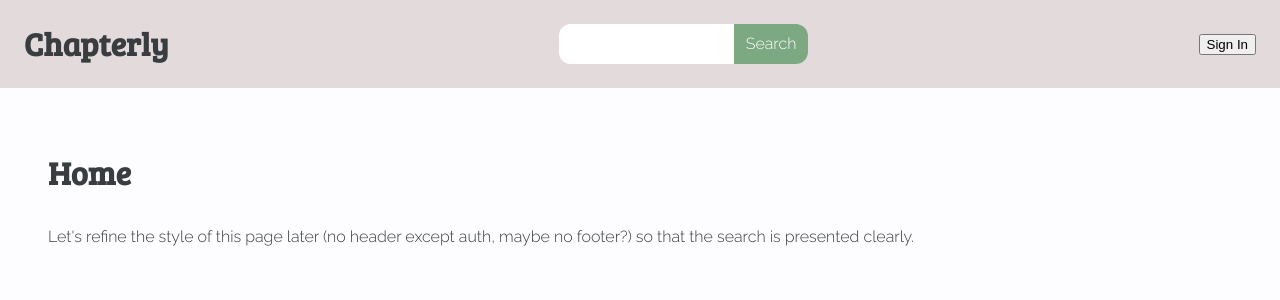
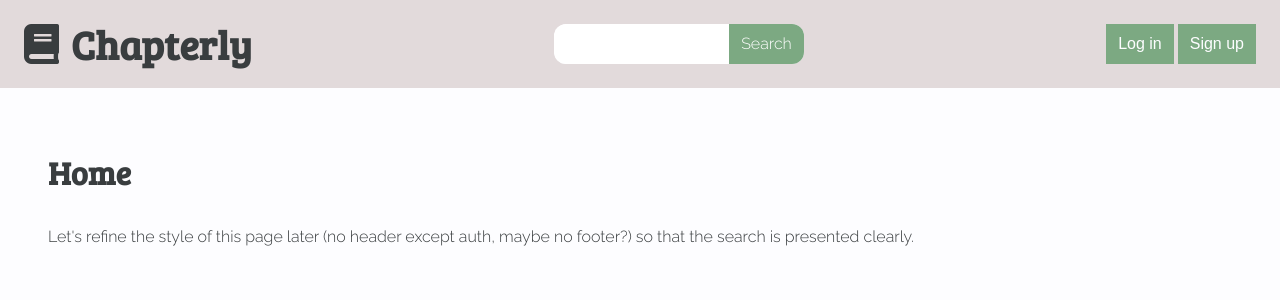
Before and after one commit to chingu-voyages/v9-bears-team-40, a React (Create React App) app: page / in a window 1280 px wide. Shown: the top 300 px of the page. Built offline with nearby package versions, Linux system fonts and the light colour scheme.

Commit message:
use Button in Header, render both log in and sign up buttons

```diff
--- a/src/Components/Header.tsx
+++ b/src/Components/Header.tsx
@@ -1,7 +1,10 @@
 import * as React from "react";
 import styled from "../utils/theme";
+
+import { Button, ButtonLink } from "./Button";
+import { Link } from "react-router-dom";
+import Modal from "./Modal/Modal";
 import SearchBar from "./SearchBar";
-import Modal from "./Modal/Modal";
 import Signup from "./Signup";
 
 //Prop types
@@ -9,9 +12,31 @@ type HeaderProps = {
   IsLoggedIn?: boolean;
 };
 
-type HeaderStates = {
-  isModalOpen?: boolean;
+type HeaderState = {
+  isModalOpen: boolean;
 };
+
+const Brand = styled(Link)`
+  color: ${props => props.theme.colors.body};
+  display: flex;
+  text-decoration: none;
+  h1,
+  i {
+    font-size: 2.5rem;
+    line-height: 2.5rem;
+  }
+  h1 {
+    margin: 0;
+  }
+  i {
+    margin-right: 0.75rem;
+  }
+  @media only screen and (max-width: 480px) {
+    h1 {
+      display: none;
+    }
+  }
+`;
 
 //Example styled component
 const Wrapper = styled.header`
@@ -29,30 +54,38 @@ const Wrapper = styled.header`
   }
 `;
 
-class Header extends React.Component<HeaderProps, HeaderStates> {
-  constructor(props: HeaderProps) {
-    super(props);
-    this.state = {
-      isModalOpen: false
-    };
-  }
+class Header extends React.Component<HeaderProps, HeaderState> {
+  state = {
+    isModalOpen: false
+  };
 
   toggleModal() {
-    this.setState(state => ({
-      ...state,
-      isModalOpen: !state.isModalOpen
-    }));
+    const modalIsOpen = this.state.isModalOpen;
+    this.setState({
+      isModalOpen: !modalIsOpen
+    });
   }
 
   render() {
     return (
       <Wrapper>
-        <h1>Chapterly</h1>
+        <Brand to="/">
+          <i className="fas fa-book"></i>
+          <h1>Chapterly</h1>
+        </Brand>
         <SearchBar />
         {this.props.IsLoggedIn ? (
-          <button onClick={() => this.toggleModal()}> Sign out</button>
+          <ButtonLink to="/">Log out</ButtonLink>
         ) : (
-          <button onClick={() => this.toggleModal()}> Sign In</button>
+          <div style={{ display: "flex" }}>
+            <Button
+              onClick={() => this.toggleModal()}
+              style={{ marginRight: "0.25rem" }}
+            >
+              Log in
+            </Button>
+            <Button onClick={() => this.toggleModal()}>Sign up</Button>
+          </div>
         )}
         {this.state.isModalOpen && (
           <Modal>
```
